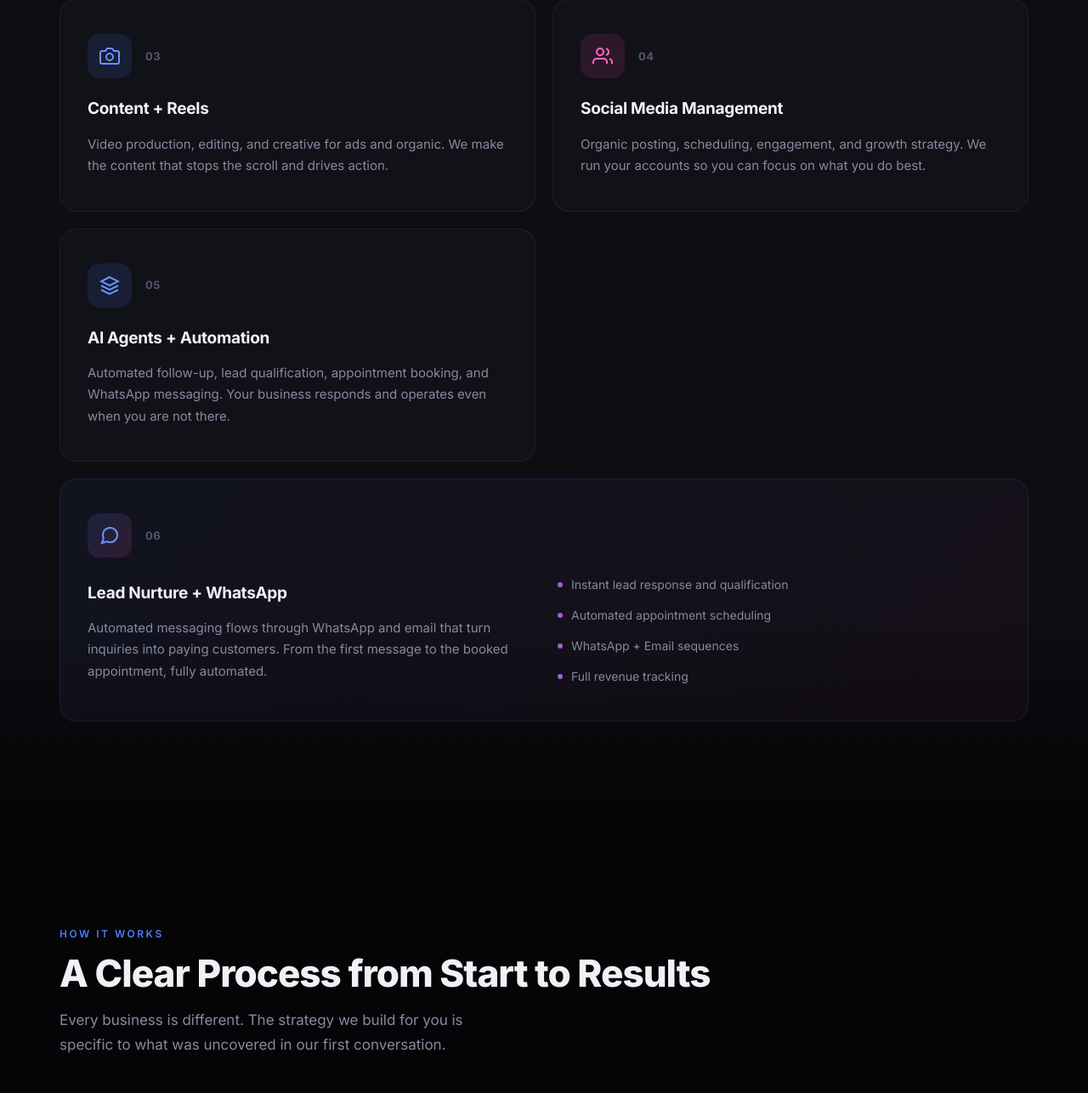
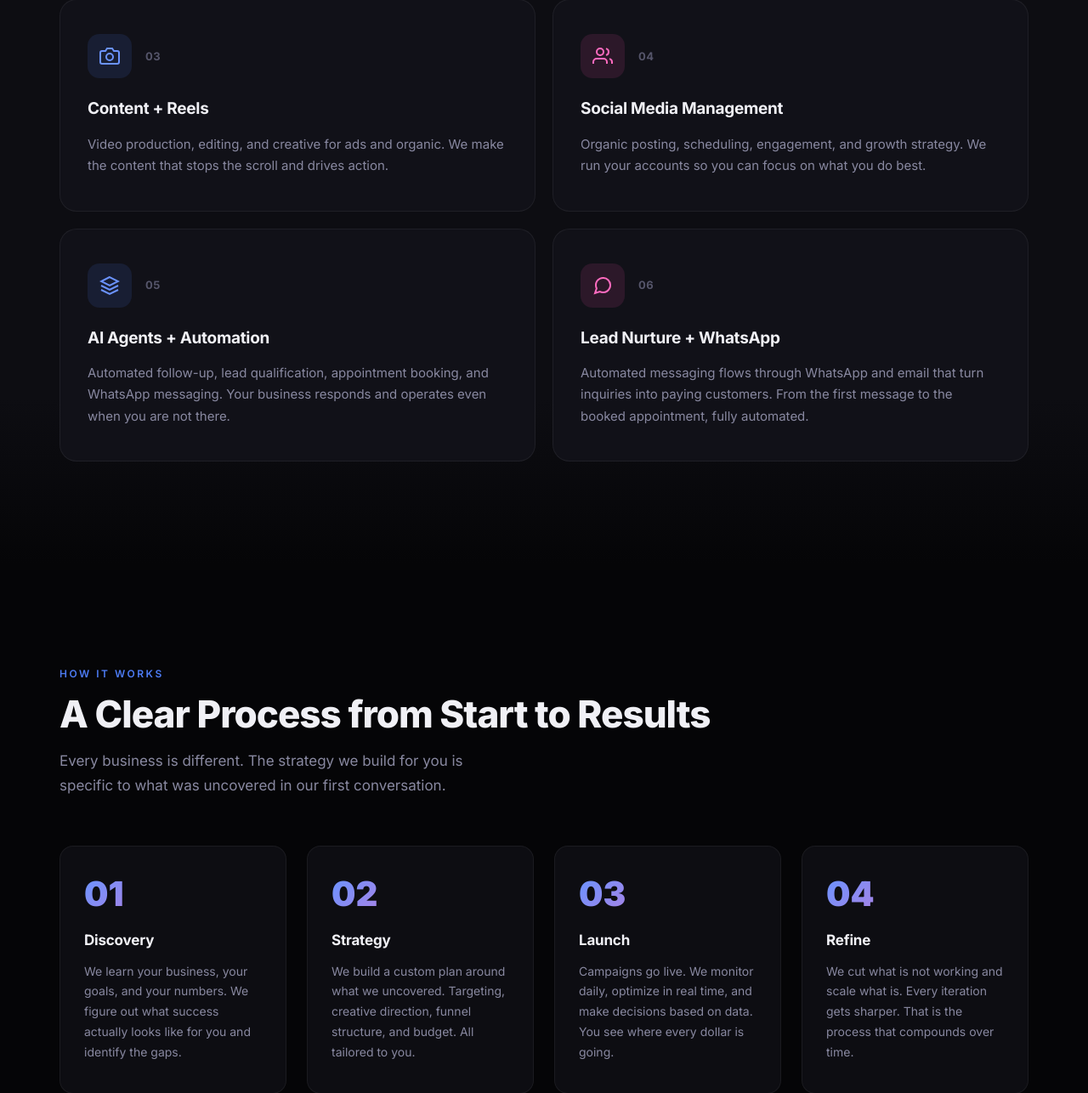
Before and after one commit to lumenmarketingsolutions/mk7media, a Flask app: page / in a window 1280 px wide. Shown: the part 1427-2713 px from the top of the page at 85% size. Run offline with Flask 3, Linux system fonts and the light colour scheme.

Commit message:
Fix service grid gap - make all 6 cards equal size in 2-col grid, remove featured span, cap case study image size to 320px
Co-Authored-By: Claude Opus 4.6 (1M context) <noreply@anthropic.com>

```diff
--- a/templates/index.html
+++ b/templates/index.html
@@ -427,11 +427,16 @@
     .result-desc { font-size: 14px; color: var(--text-muted); line-height: 1.7; margin-bottom: 16px; }
     .result-detail { font-size: 13px; color: var(--text-dim); line-height: 1.6; }
     .result-img {
+      max-width: 320px;
       width: 100%;
-      border-radius: 10px;
+      border-radius: 12px;
       border: 1px solid var(--border);
       display: block;
       margin: 20px auto 0;
+      box-shadow: 0 8px 32px rgba(0,0,0,0.3);
+    }
+    @media (max-width: 768px) {
+      .result-img { max-width: 260px; }
     }
 
     /* ── About ── */
@@ -834,25 +839,15 @@
         <p>Automated follow-up, lead qualification, appointment booking, and WhatsApp messaging. Your business responds and operates even when you are not there.</p>
       </div>
 
-      <div class="service-item svc-featured fade-in d6">
+      <div class="service-item fade-in d6">
         <div class="svc-top">
-          <div class="svc-icon" style="background: linear-gradient(135deg, rgba(77,124,245,0.15), rgba(232,77,160,0.15));">
-            <svg viewBox="0 0 24 24" fill="none" stroke="url(#whatsGrad)" stroke-width="2"><path d="M21 11.5a8.38 8.38 0 01-.9 3.8 8.5 8.5 0 01-7.6 4.7 8.38 8.38 0 01-3.8-.9L3 21l1.9-5.7a8.38 8.38 0 01-.9-3.8 8.5 8.5 0 014.7-7.6 8.38 8.38 0 013.8-.9h.5a8.48 8.48 0 018 8v.5z"/><defs><linearGradient id="whatsGrad" x1="3" y1="3" x2="21" y2="21"><stop stop-color="#6b93ff"/><stop offset="1" stop-color="#ff6bbf"/></linearGradient></defs></svg>
+          <div class="svc-icon" style="background: rgba(232,77,160,0.12);">
+            <svg viewBox="0 0 24 24" fill="none" stroke="#ff6bbf" stroke-width="2"><path d="M21 11.5a8.38 8.38 0 01-.9 3.8 8.5 8.5 0 01-7.6 4.7 8.38 8.38 0 01-3.8-.9L3 21l1.9-5.7a8.38 8.38 0 01-.9-3.8 8.5 8.5 0 014.7-7.6 8.38 8.38 0 013.8-.9h.5a8.48 8.48 0 018 8v.5z"/></svg>
           </div>
           <span class="svc-num">06</span>
         </div>
-        <div class="svc-content">
-          <div>
-            <h3>Lead Nurture + WhatsApp</h3>
-            <p>Automated messaging flows through WhatsApp and email that turn inquiries into paying customers. From the first message to the booked appointment, fully automated.</p>
-          </div>
-          <div class="svc-highlights">
-            <div class="svc-highlight"><span class="dot"></span> Instant lead response and qualification</div>
-            <div class="svc-highlight"><span class="dot"></span> Automated appointment scheduling</div>
-            <div class="svc-highlight"><span class="dot"></span> WhatsApp + Email sequences</div>
-            <div class="svc-highlight"><span class="dot"></span> Full revenue tracking</div>
-          </div>
-        </div>
+        <h3>Lead Nurture + WhatsApp</h3>
+        <p>Automated messaging flows through WhatsApp and email that turn inquiries into paying customers. From the first message to the booked appointment, fully automated.</p>
       </div>
     </div>
   </div>
```
